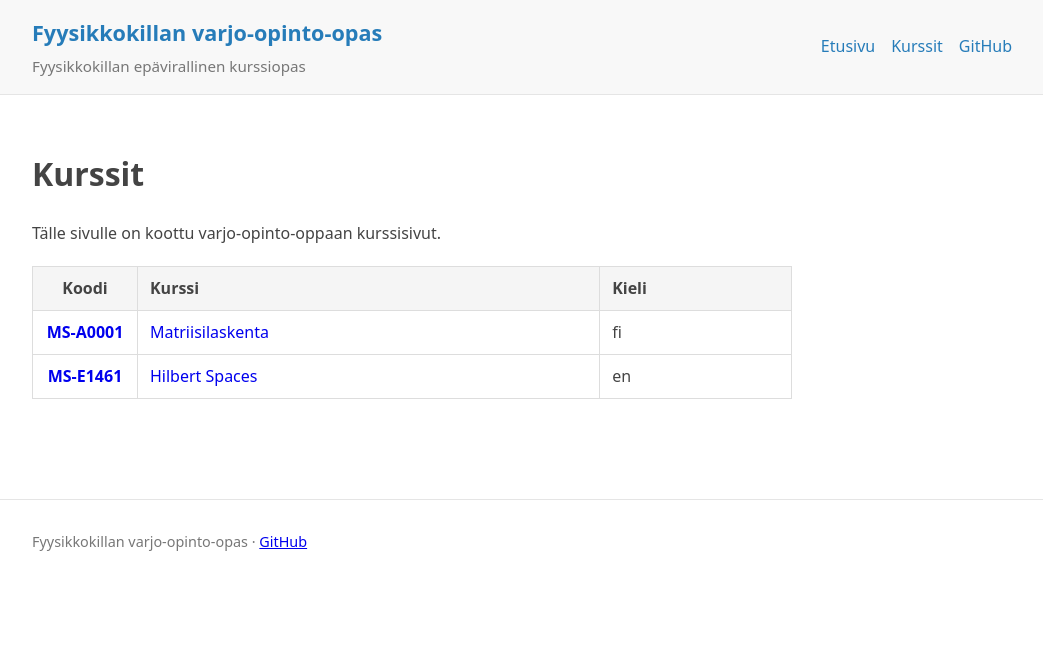
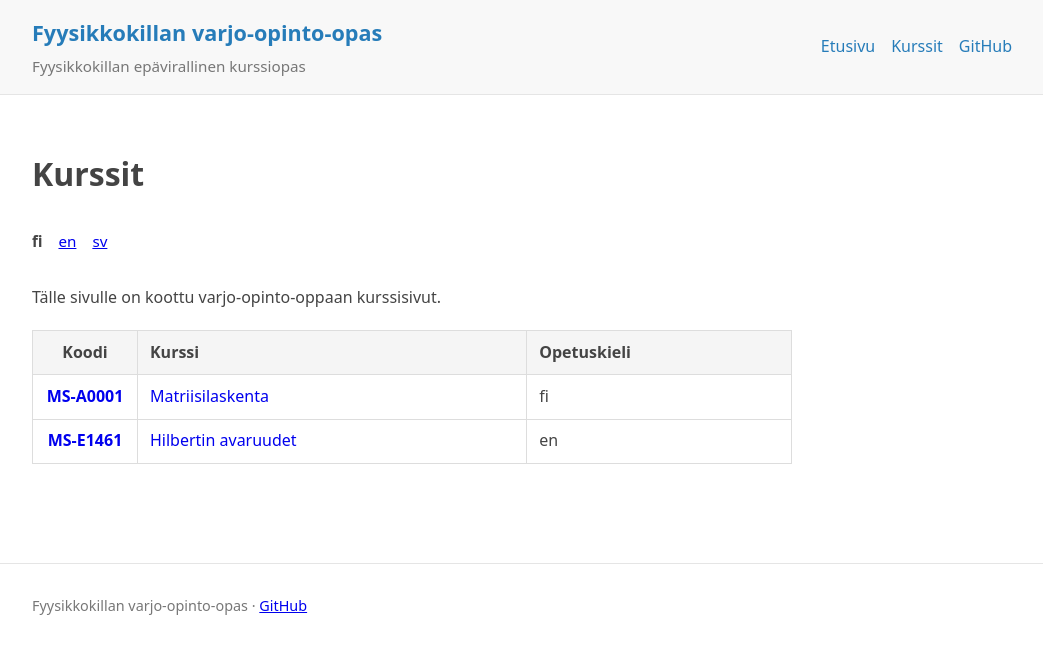
Before and after one commit to fyysikkokilta/fyysikkokilta.github.io, a Jekyll site: the page built from kurssit/index.md, in a window 1280 px wide. Shown: the top 654 px of the page, without its empty margins (118-1161 px from the left). Built offline with Jekyll 4.4.1, drawn with Linux system fonts in a browser that asks for light colours.

Commit message:
kurssilistaus monikieliseksi

```diff
--- /dev/null
+++ b/_includes/course_list.html
@@ -0,0 +1,45 @@
+<table class="course-list">
+  <thead>
+    <tr>
+      <th>{{ include.code_heading }}</th>
+      <th>{{ include.course_heading }}</th>
+      <th>{{ include.teaching_language_heading }}</th>
+    </tr>
+  </thead>
+  <tbody>
+    {% assign courses = site.pages | sort: "course_code" %}
+
+    {% for course in courses %}
+      {% if course.course_code %}
+        {% if course.lang == course.default_lang or course.default_lang == nil %}
+          {% assign translations = site.pages | where: "course_code", course.course_code %}
+          {% assign target = translations | where: "lang", page.lang | first %}
+
+          {% unless target %}
+            {% assign target = translations | where: "lang", course.default_lang | first %}
+          {% endunless %}
+
+          {% unless target %}
+            {% assign target = translations | first %}
+          {% endunless %}
+
+          <tr>
+            <td>
+              <a href="{{ target.url | relative_url }}">
+                {{ target.course_code }}
+              </a>
+            </td>
+            <td>
+              <a href="{{ target.url | relative_url }}">
+                {{ target.short_title | default: target.title }}
+              </a>
+            </td>
+            <td>
+              {{ course.default_lang | default: course.lang | default: "?" }}
+            </td>
+          </tr>
+        {% endif %}
+      {% endif %}
+    {% endfor %}
+  </tbody>
+</table>
--- a/index_en.md
+++ b/index_en.md
@@ -20,7 +20,7 @@ This site collects students' experiences of courses in physics, mathematics, and
 
 ## Start here
 
-[See all courses]({{ "/kurssit/" | relative_url }})
+[See all courses]({{ "/en/kurssit/" | relative_url }})
 
 ## Note
 
--- a/index_sv.md
+++ b/index_sv.md
@@ -20,7 +20,7 @@ Den här webbplatsen samlar studenters erfarenheter av kurser i fysik, matematik
 
 ## Börja här
 
-[Se alla kurser]({{ "/kurssit/" | relative_url }})
+[Se alla kurser]({{ "/sv/kurssit/" | relative_url }})
 
 ## Observera
 
--- a/kurssit/index.md
+++ b/kurssit/index.md
@@ -1,43 +1,11 @@
 ---
 layout: page
 title: "Kurssit"
+translation_key: courses
 lang: fi
 permalink: /kurssit/
 ---
 
 Tälle sivulle on koottu varjo-opinto-oppaan kurssisivut.
 
-<table class="course-list">
-  <thead>
-    <tr>
-      <th>Koodi</th>
-      <th>Kurssi</th>
-      <th>Kieli</th>
-    </tr>
-  </thead>
-  <tbody>
-    {% assign courses = site.pages | sort: "course_code" %}
-
-    {% for course in courses %}
-      {% if course.course_code %}
-        {% if course.lang == course.default_lang or course.default_lang == nil %}
-          <tr>
-            <td>
-              <a href="{{ course.url | relative_url }}">
-                {{ course.course_code }}
-              </a>
-            </td>
-            <td>
-              <a href="{{ course.url | relative_url }}">
-                {{ course.short_title | default: course.title }}
-              </a>
-            </td>
-            <td>
-              {{ course.lang | default: "?" }}
-            </td>
-          </tr>
-        {% endif %}
-      {% endif %}
-    {% endfor %}
-  </tbody>
-</table>
+{% include course_list.html code_heading="Koodi" course_heading="Kurssi" teaching_language_heading="Opetuskieli" %}
```
Also changed, not shown: kurssit/index_en.md (added, +11 -0 lines), kurssit/index_sv.md (added, +11 -0 lines).
